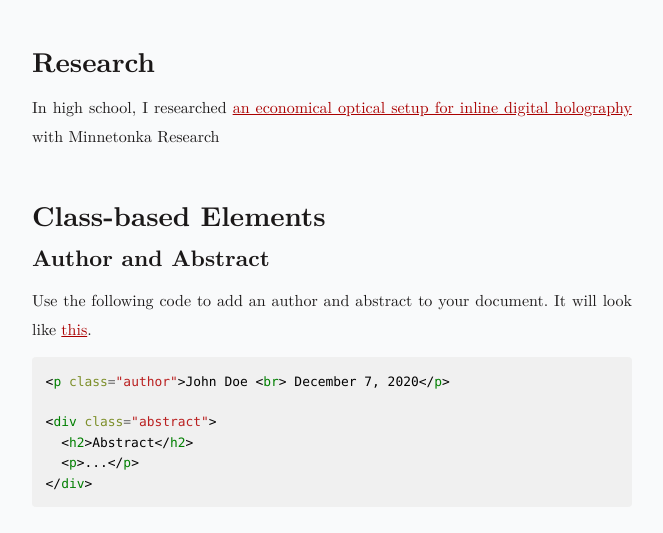
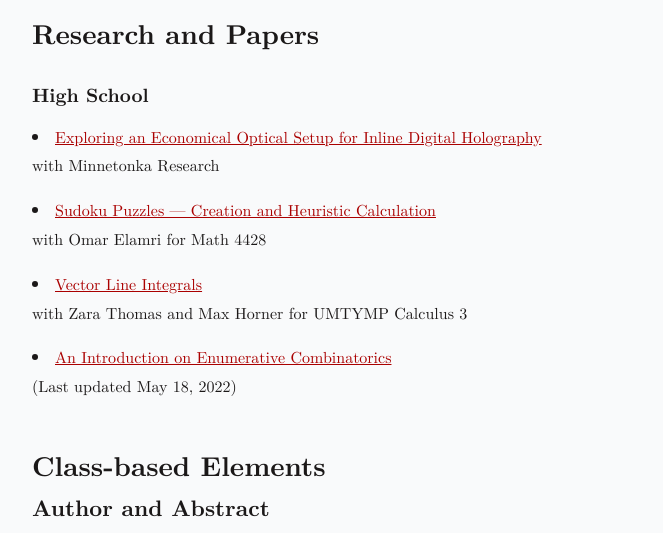
Before and after one commit to zzkao/zzkao.github.io, a website: page index.html in a window 1280 px wide. Shown: the part 800-1333 px from the top of the page, without its empty margins (308-971 px from the left). Drawn offline with nearby package versions, Linux system fonts and the light colour scheme.

Commit message:
add research

```diff
--- a/index.html
+++ b/index.html
@@ -37,8 +37,8 @@
       studying rigorously in math since high school, completing the entire UMTYMP program
       then taking several higher-level math courses through PSEO at the University of Minnesota.
       The higher-level math courses I completed while still in high school include: Math 4242,
-      4281, 4428, and 5705. I am also interested in computer science and very passionate about music.
-      You can read more about my projects and activities <a href="#research">here</a>.
+      4281, 4428, and 5705. I am also interested in computer science and passionate about music.
+      You can learn more about my projects and activities <a href="#research">here</a>.
     </p>
   </div>
 
@@ -52,14 +52,12 @@
 
   <main>
     <article>
-      <h2 id="research">Research</h2>
-      <p>
-        In high school, I researched <a href="MTKA_Research.pdf">an economical optical setup for inline digital holography</a>
-        with Minnetonka Research
-
-
-      </p>
-
+      <h2 id="research">Research and Papers</h2>
+      <h4> High School </h4>
+        <li><a href="MTKA_Research.pdf">Exploring an Economical Optical Setup for Inline Digital Holography</a> <br>with Minnetonka Research</li>
+        <li><a href="4428_Proposal.pdf">Sudoku Puzzles — Creation and Heuristic Calculation</a> <br>with Omar Elamri for Math 4428</li>
+        <li><a href="5720.pdf">Vector Line Integrals</a> <br>with Zara Thomas and Max Horner for UMTYMP Calculus 3</li>
+        <li><a href="Combinatorics_Lecture.pdf">An Introduction on Enumerative Combinatorics</a> <br>(Last updated May 18, 2022)</li>
       <h2 id="class-based-elements">Class-based Elements</h2>
       <h3 id="author-abstract">Author and Abstract</h3>
       <p>
```
Also changed, not shown: 3 other files.
